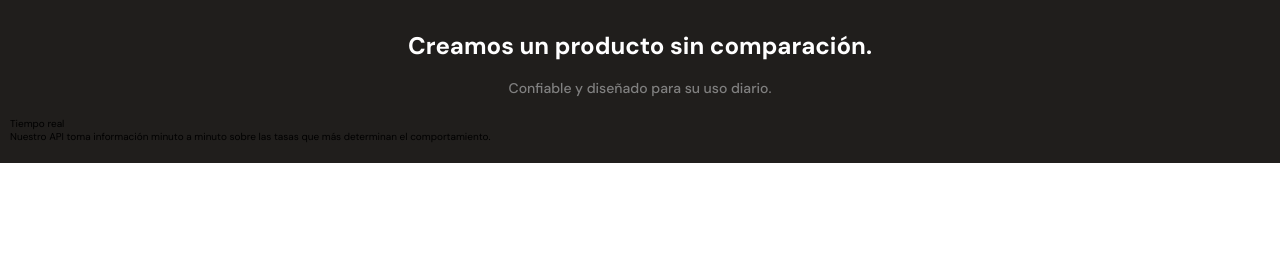
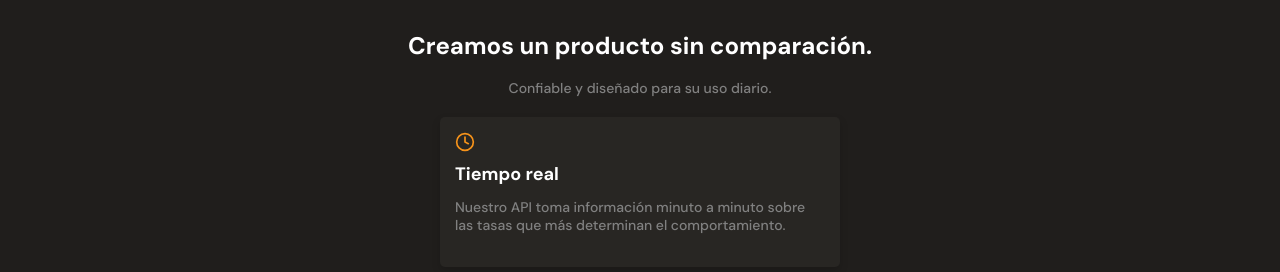
Before and after one commit to ArmandoRomero33/primerproyecto, a plain HTML site: page index.html in a window 1280 px wide. Shown: the part 1526-1798 px from the top of the page. Before the commit the page ends 1689 px from the top, so only its background shows below. Drawn offline with Linux system fonts and the light colour scheme.

Commit message:
tarjeta clock

```diff
--- a/styles.css
+++ b/styles.css
@@ -325,3 +325,41 @@ main{
     line-height: 1.8rem;
     color: #808080;
 }
+
+.product-detail--card{
+    width: 90%;
+    min-width: 288px;
+    max-width: 400px;
+    height: 150px;
+    margin: 15px auto;
+    padding: 15px;
+    background-color: var(--black);
+    border-radius: 5px;
+    box-shadow: 0 4px 8px rgba(0 , 0, 0, 0.16);
+}
+
+.product-detail--card .clock{
+    display: inline-block;
+    width: 20px;
+    height: 20px;
+    margin-bottom: 10px;
+    background-image: url(./Assets/icons/clock.svg);
+    background-size: cover;
+    background-position: center;
+    background-repeat: no-repeat;
+}
+
+.product--card-title{
+    margin-bottom: 15px;
+    font-size: 1.8rem;
+    font-weight: bold;
+    line-height: 1.8rem;
+    color: var(--just-white);
+}
+
+.product--card-body{
+    font-size: 1.4rem;
+    font-weight: 500;
+    line-height: 1.8rem;
+    color: #808080;
+}
```
